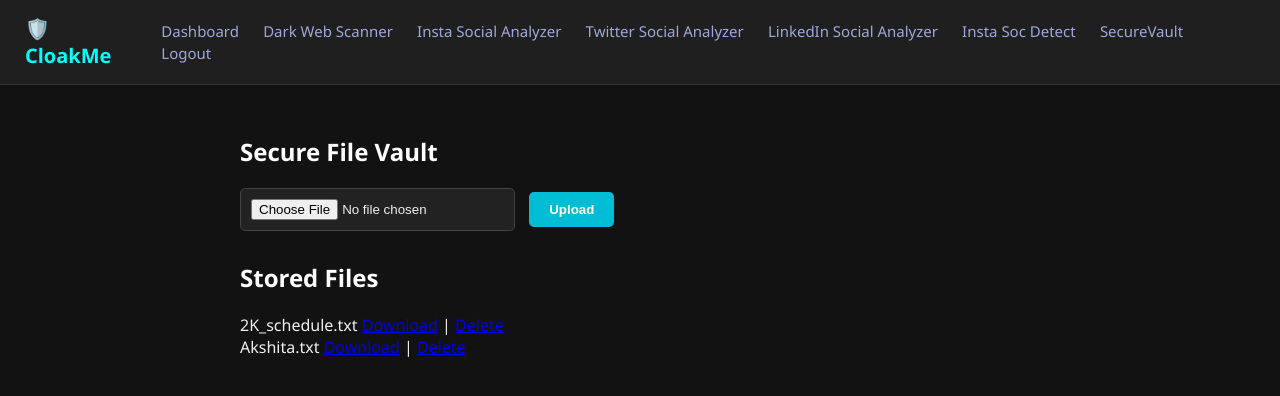
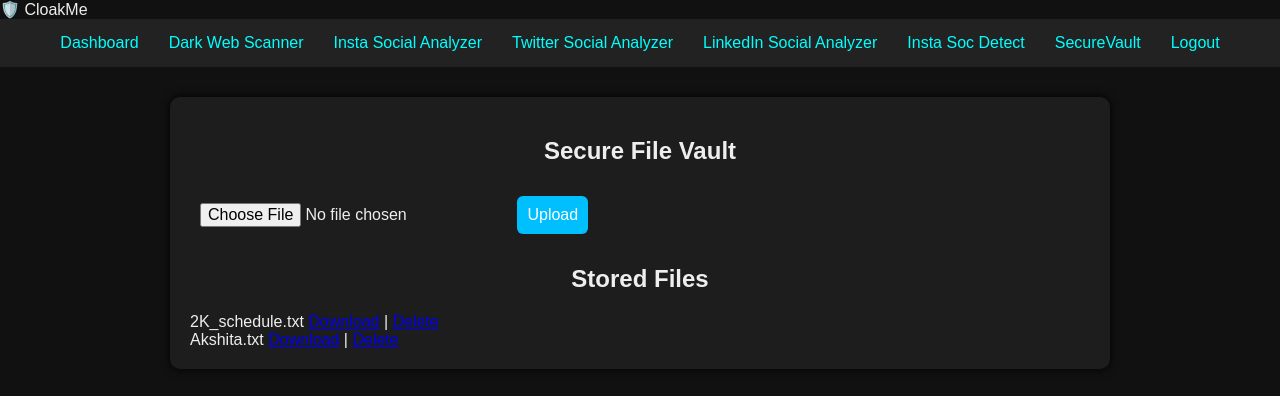
Before and after one commit to ethanhunnt/CloakME, a PHP site: page /dashboard/securevault.php in a window 1280 px wide. Shown: the top 396 px of the page. Run offline with PHP 8.4, Linux system fonts and the light colour scheme.

Commit message:
UI fixed now
UI fixed now

```diff
--- /dev/null
+++ b/cloakme_new/css/style.css
@@ -0,0 +1,63 @@
+body {
+  margin: 0;
+  padding: 0;
+  font-family: Arial, sans-serif;
+  background-color: #111;
+  color: #eee;
+}
+
+h2, h3 {
+  text-align: center;
+  margin-top: 20px;
+}
+
+.container {
+  max-width: 900px;
+  margin: 30px auto;
+  padding: 20px;
+  background-color: #1d1d1d;
+  border-radius: 10px;
+  box-shadow: 0 0 10px #000;
+}
+
+input, button {
+  padding: 10px;
+  margin: 8px 0;
+  border: none;
+  border-radius: 6px;
+  font-size: 16px;
+}
+
+input[type="text"], input[type="email"], input[type="url"] {
+  width: 60%;
+  background-color: #2a2a2a;
+  color: #fff;
+  border: 1px solid #333;
+}
+
+button, input[type="submit"] {
+  background-color: #00bfff;
+  color: white;
+  cursor: pointer;
+}
+
+button:hover, input[type="submit"]:hover {
+  background-color: #009acd;
+}
+
+nav {
+  background-color: #222;
+  padding: 15px;
+  display: flex;
+  justify-content: center;
+  gap: 30px;
+}
+
+nav a {
+  color: #00ffff;
+  text-decoration: none;
+}
+
+nav a:hover {
+  text-decoration: underline;
+}
--- a/cloakme_new/dashboard/scan.php
+++ b/cloakme_new/dashboard/scan.php
@@ -4,7 +4,7 @@
 <head>
   <meta charset="UTF-8" />
   <title>Dark Web Scanner</title>
-  <link rel="stylesheet" href="../css/styles.css">
+  <link rel="stylesheet" href="../css/style.css">
   <script src="https://cdn.jsdelivr.net/npm/chart.js"></script>
 </head>
 <body>
@@ -23,6 +23,7 @@
     </nav>
   </header>
 
+<div class="container">
 <section class="hero">
   <h1>Dark Web Breach Results</h1>
   <form method="POST" action="../php/real_scan.php" style="margin-bottom: 2rem;">
@@ -57,5 +58,6 @@
     }
   });
 </script>
+</div>
 </body>
 </html>
--- a/cloakme_new/dashboard/securevault.php
+++ b/cloakme_new/dashboard/securevault.php
@@ -3,88 +3,7 @@
 <head>
   <meta charset="UTF-8">
   <title>CloakMe | Secure Vault</title>
-  <style>
-    body {
-      background-color: #121212;
-      color: #f0f0f0;
-      font-family: 'Segoe UI', sans-serif;
-      margin: 0;
-      padding: 0;
-    }
-    header {
-      background-color: #1f1f1f;
-      padding: 15px 25px;
-      display: flex;
-      justify-content: space-between;
-      align-items: center;
-      border-bottom: 1px solid #333;
-    }
-    .logo {
-      font-size: 20px;
-      font-weight: bold;
-      color: #00ffff;
-    }
-    nav a {
-      margin-left: 20px;
-      color: #9fa8da;
-      text-decoration: none;
-      font-size: 15px;
-      transition: color 0.3s;
-    }
-    nav a:hover {
-      color: #ffffff;
-    }
-    main {
-      padding: 30px;
-      max-width: 800px;
-      margin: 0 auto;
-    }
-    h2 {
-      color: #ffffff;
-    }
-    form {
-      margin-top: 20px;
-      margin-bottom: 30px;
-    }
-    input[type="file"] {
-      background: #222;
-      color: #eee;
-      padding: 10px;
-      border: 1px solid #444;
-      border-radius: 5px;
-    }
-    button {
-      padding: 10px 20px;
-      background-color: #00bcd4;
-      border: none;
-      border-radius: 5px;
-      color: white;
-      font-weight: bold;
-      cursor: pointer;
-      margin-left: 10px;
-    }
-    button:hover {
-      background-color: #0097a7;
-    }
-    .file-item {
-      margin: 10px 0;
-      background-color: #1e1e1e;
-      padding: 10px;
-      border-radius: 5px;
-    }
-    .file-item a {
-      color: #64b5f6;
-      margin-left: 15px;
-      text-decoration: none;
-    }
-    .file-item a:hover {
-      text-decoration: underline;
-    }
-    .success {
-      color: #66bb6a;
-      margin-bottom: 20px;
-    }
-  </style>
+  <link rel="stylesheet" href="../css/style.css">
 </head>
 <body>
   <header>
@@ -101,6 +20,7 @@
     </nav>
   </header>
 
+  <div class="container">
   <main>
     <h2>Secure File Vault</h2>
 
@@ -118,5 +38,6 @@
       <?php include('../php/list_files.php'); ?>
     </div>
   </main>
+  </div>
 </body>
 </html>
--- a/cloakme_new/dashboard/social_analyzer.php
+++ b/cloakme_new/dashboard/social_analyzer.php
@@ -3,7 +3,7 @@
 <head>
     <meta charset="UTF-8">
     <title>Analyze Social Media Exposure</title>
-    <link rel="stylesheet" href="../css/styles.css">
+    <link rel="stylesheet" href="../css/style.css">
     <script src="https://code.jquery.com/jquery-3.6.0.min.js"></script>
 </head>
 <body>
@@ -22,7 +22,7 @@
   </header>
 
     <div class="container">
-        <h1>Analyze Social Media Exposure</h1>
+        <h1>Instagram Exposure Score</h1>
         <div>
             <label for="username">Instagram Username:</label>
             <input type="text" id="username" name="username">
--- a/cloakme_new/login/login.html
+++ b/cloakme_new/login/login.html
@@ -4,9 +4,10 @@
     <meta charset="UTF-8">
     <meta name="viewport" content="width=device-width, initial-scale=1.0">
     <title>CloakMe - Login</title>
-    <link rel="stylesheet" href="../css/styles.css">
+    <link rel="stylesheet" href="../css/style.css">
 </head>
 <body>
+	<div class="container">
     <section class="hero">
         <h1>Login to CloakMe</h1>
         <form action="../php/login.php" method="POST">
@@ -15,5 +16,6 @@
             <button type="submit">Login</button>
         </form>
     </section>
+	</div>
 </body>
 </html>
--- a/cloakme_new/register/register.html
+++ b/cloakme_new/register/register.html
@@ -4,9 +4,10 @@
     <meta charset="UTF-8">
     <meta name="viewport" content="width=device-width, initial-scale=1.0">
     <title>Register - CloakMe</title>
-    <link rel="stylesheet" href="../css/styles.css">
+    <link rel="stylesheet" href="../css/style.css">
 </head>
 <body>
+	<div class="container">
     <section class="hero">
         <h1>Register for CloakMe</h1>
         <form action="../php/register.php" method="POST">
@@ -15,5 +16,6 @@
             <button type="submit">Register</button>
         </form>
     </section>
+	</div>
 </body>
 </html>
```
Also changed, not shown: cloakme_new/dashboard/dashboard.php (+3 -49 lines), cloakme_new/dashboard/instagram_impersonation_detect.php (+4 -11 lines), cloakme_new/dashboard/linkedin_analyzer.php (+4 -26 lines), cloakme_new/dashboard/twitter_analyzer.php (+4 -32 lines), cloakme_new/index.html (+4 -71 lines).
